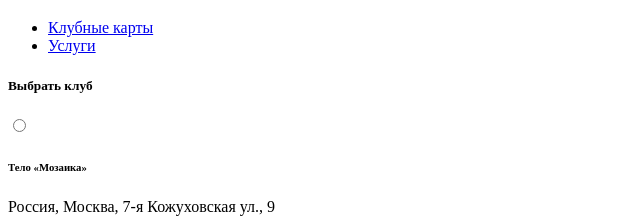
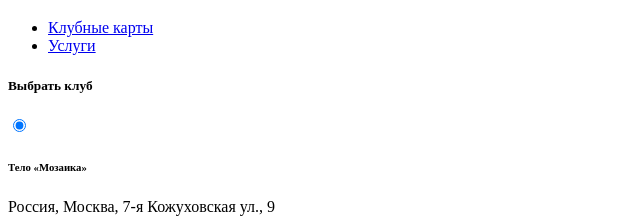
Before and after one commit to RadroachJohny/Diploma_JS, a website built with webpack: page index.html in a window 1280 px wide. Shown: the part 8992-9215 px from the top of the page, 0-640 px from the left. Built offline with nearby package versions, Linux system fonts and the light colour scheme; files whose address does not match are found by name.

Commit message:
footer form completed

```diff
--- a/index.html
+++ b/index.html
@@ -399,7 +399,7 @@
               <div class="choose-club">
                 <h5>Выбрать клуб</h5>
                 <div class="club">
-                  <input type="radio" id="footer_leto_mozaika" name="club-name" value="mozaika"><label
+                  <input type="radio" checked id="footer_leto_mozaika" name="club-name" value="mozaika"><label
                     for="footer_leto_mozaika">
                     <h6>Тело «Мозаика»</h6>
                     <p>Россия, Москва, 7-я Кожуховская ул.,&nbsp;9</p>
```
Also changed, not shown: dist/main.js.
